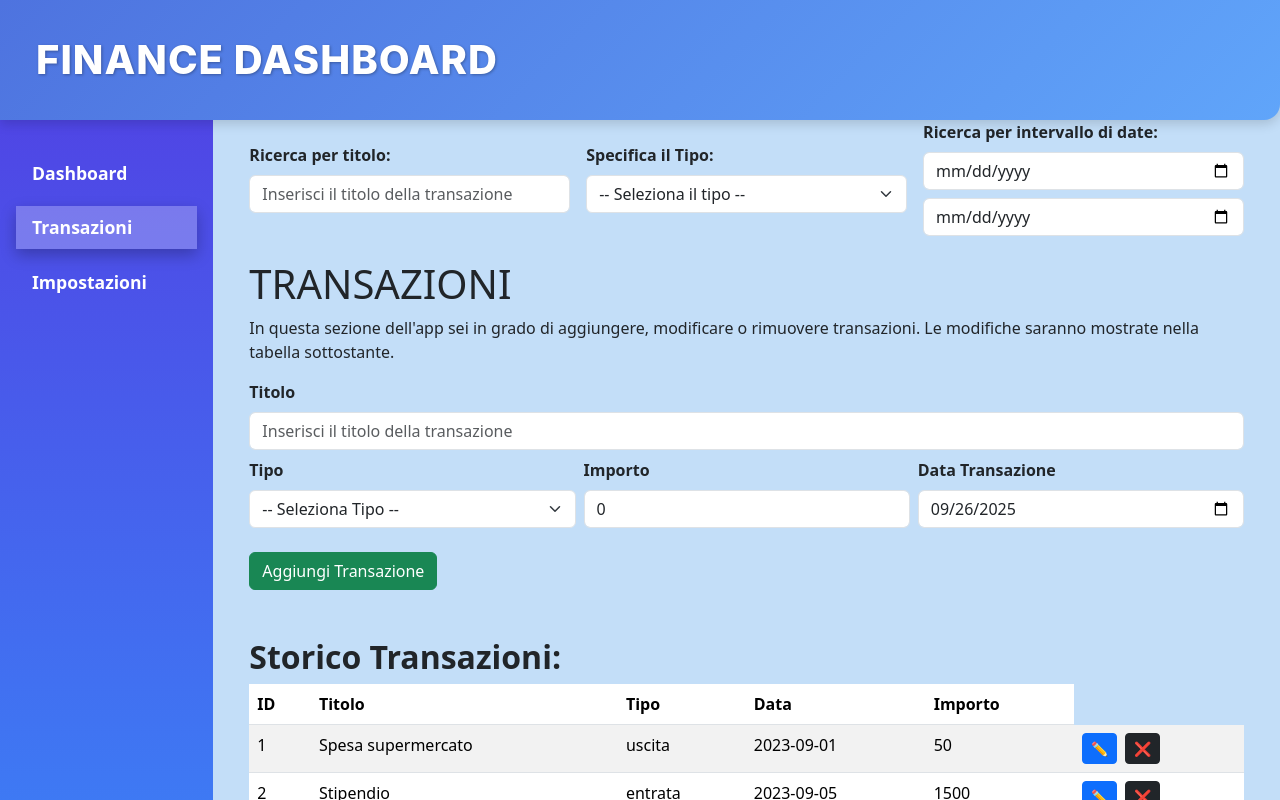
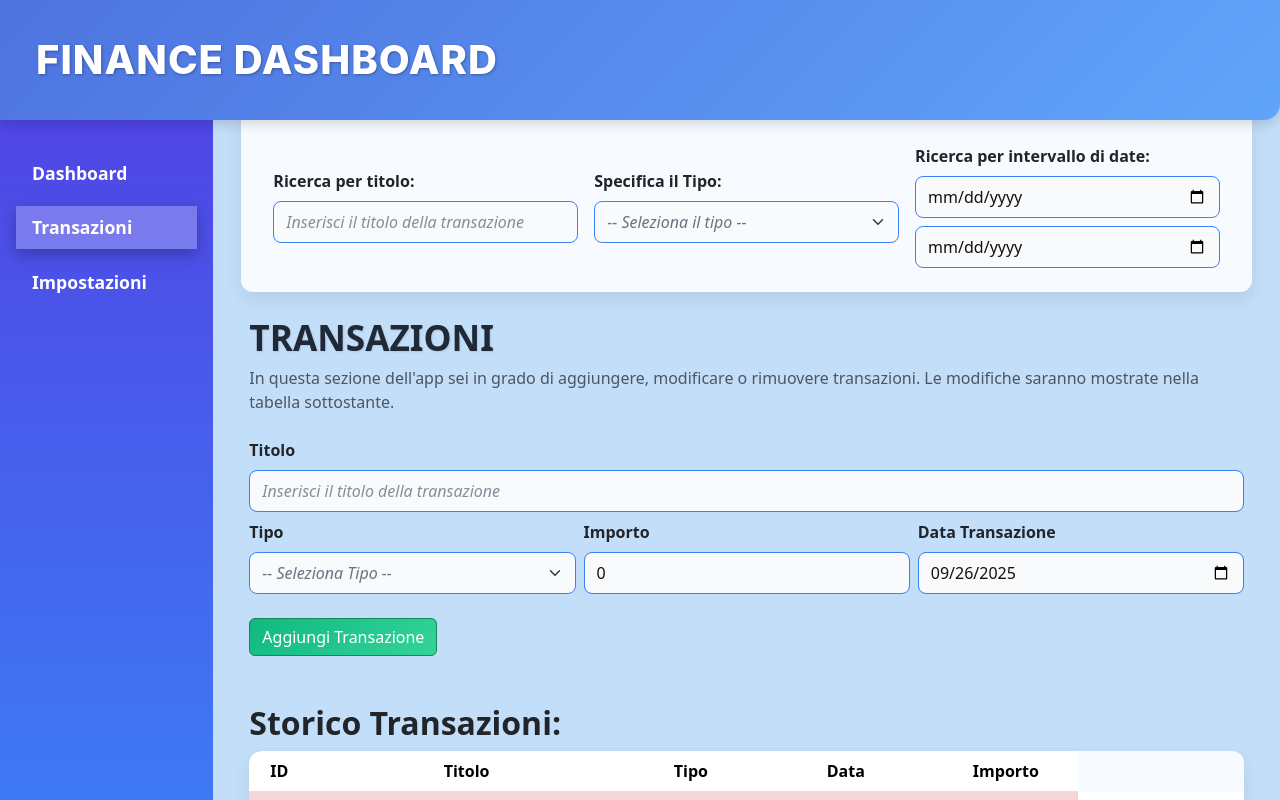
Before and after one commit to GiuseppeLiGioi/personal-finance-dashboard, a React (Vite) app: page /transactions in a window 1280 px wide. Shown: the top 800 px of the page. Built offline with nearby package versions, Linux system fonts and the light colour scheme.

Commit message:
added. style on Transictions's page

```diff
--- a/src/assets/Components/TransactionForm.jsx
+++ /dev/null
@@ -1,5 +0,0 @@
-export default function TransactionForm(){
-    return(
-        <h2>Sono TransactionForm</h2>
-    )
-}
--- a/src/assets/Components/TransactionList.jsx
+++ /dev/null
@@ -1,5 +0,0 @@
-export default function TransactionList(){
-    return(
-        <h2>Sono TransactionList</h2>
-    )
-}
--- a/src/assets/Pages/Dashboard.jsx
+++ b/src/assets/Pages/Dashboard.jsx
@@ -21,7 +21,7 @@ export default function Dashboard({ transactions, setTransactions }) {
     return (
         <div className="container-fluid px-4 dashboard">
 
-            {/* ====== Metriche ====== */}
+
             <div className="row row-cols-2 row-cols-md-4 justify-content-center g-3">
                 <div className="col">
                     <div className="card card-saldo">
@@ -60,7 +60,7 @@ export default function Dashboard({ transactions, setTransactions }) {
                 </div>
             </div>
 
-            {/* ====== Grafici ====== */}
+
             <div className="row row-cols-1 row-cols-md-2 justify-content-center g-3">
                 <div className="col-md-8 mt-5">
                     <div className="card card-balance card-chart">
--- a/src/assets/Pages/Transactions.jsx
+++ b/src/assets/Pages/Transactions.jsx
@@ -70,12 +70,12 @@ export default function Transactions({ transactions, setTransactions }) {
     return (
         <div className="container-fluid px-4">
 
-            <div className="row mb-4 justify-content-center align-items-center g-3">
+            <div className="container-filters row mb-4 justify-content-center align-items-center g-3">
                 <div className="col">
                     <label className="form-label"><strong>Ricerca per titolo:</strong></label>
                     <input
                         type="text"
-                        className="form-control"
+                        className="form-input form-control"
                         placeholder="Inserisci il titolo della transazione"
                         value={search}
                         onChange={(e) => setSearch(e.target.value)}
@@ -85,7 +85,7 @@ export default function Transactions({ transactions, setTransactions }) {
                 <div className="col">
                     <label className="form-label"><strong>Specifica il Tipo:</strong></label>
                     <select
-                        className="form-select"
+                        className="form-input form-select"
                         value={selectedType}
                         onChange={(e) => setSelectedType(e.target.value)}
                     >
@@ -100,7 +100,7 @@ export default function Transactions({ transactions, setTransactions }) {
                     <label className="form-label"><strong>Ricerca per intervallo di date:</strong></label>
                     <input
                         type="date"
-                        className="form-control"
+                        className="form-input form-control"
                         placeholder="Inserisci data di inizio"
                         value={started}
                         onChange={(e) => setStarted(e.target.value)}
@@ -108,7 +108,7 @@ export default function Transactions({ transactions, setTransactions }) {
 
                     <input
                         type="date"
-                        className="form-control mt-2"
+                        className="form-input form-control mt-2"
                         placeholder="Inserisci data di fine"
                         value={ended}
                         onChange={(e) => setEnded(e.target.value)}
@@ -125,7 +125,7 @@ export default function Transactions({ transactions, setTransactions }) {
                 <label className="form-label"><strong>Titolo</strong></label>
                 <input
                     type="text"
-                    className="form-control"
+                    className="form-input form-control"
                     placeholder="Inserisci il titolo della transazione"
                     value={title}
                     onChange={(e) => setTitle(e.target.value)}
@@ -140,7 +140,7 @@ export default function Transactions({ transactions, setTransactions }) {
                     <div className="mb-2">
                         <label className="form-label"><strong>Tipo</strong></label>
                         <select
-                            className="form-select"
+                            className="form-input form-select"
                             value={type}
                             onChange={(e) => setType(e.target.value)}
                         >
@@ -161,7 +161,7 @@ export default function Transactions({ transactions, setTransactions }) {
                         <label className="form-label"><strong>Importo</strong></label>
                         <input
                             type="number"
-                            className="form-control"
+                            className="form-input form-control"
                             placeholder="Inserisci l'ammontare della transazione"
                             value={amount}
                             onChange={(e) => setAmount(Number(e.target.value))}
@@ -177,7 +177,7 @@ export default function Transactions({ transactions, setTransactions }) {
                         <label className="form-label"><strong>Data Transazione</strong></label>
                         <input
                             type="date"
-                            className="form-control"
+                            className="form-input form-control"
                             placeholder="Inserisci la data della transazione"
                             value={date}
                             onChange={(e) => setDate(e.target.value)}
@@ -190,14 +190,14 @@ export default function Transactions({ transactions, setTransactions }) {
 
             <div className="mt-5">
                 <h2><strong>Storico Transazioni:</strong></h2>
-                <table className="table table-striped">
+                <table className="table-transactions table">
                     <thead>
                         <tr>
-                            <th>ID</th>
-                            <th>Titolo</th>
-                            <th>Tipo</th>
-                            <th>Data</th>
-                            <th>Importo</th>
+                            <th className="th-table-transaction">ID</th>
+                            <th className="th-table-transaction">Titolo</th>
+                            <th className="th-table-transaction">Tipo</th>
+                            <th className="th-table-transaction">Data</th>
+                            <th className="th-table-transaction">Importo</th>
                         </tr>
                     </thead>
 
@@ -205,17 +205,17 @@ export default function Transactions({ transactions, setTransactions }) {
                         {
                             filteredTransactions.map((f) => (
                                 <tr key={f.id}>
-                                    <td>{f.id}</td>
-                                    <td>{f.title}</td>
-                                    <td>{f.type}</td>
-                                    <td>{f.date}</td>
-                                    <td>{f.amount}</td>
+                                    <td className={f.type === "entrata" ? "tr-green" : "tr-red"}>{f.id}</td>
+                                    <td className={f.type === "entrata" ? "tr-green" : "tr-red"}>{f.title}</td>
+                                    <td className={f.type === "entrata" ? "tr-green" : "tr-red"}>{f.type}</td>
+                                    <td className={f.type === "entrata" ? "tr-green" : "tr-red"}>{f.date}</td>
+                                    <td className={f.type === "entrata" ? "tr-green" : "tr-red"}>{f.amount}</td>
                                     <td className="d-flex gap-2">
-                                        <button className="btn btn-primary btn-sm" onClick={() => {
+                                        <button className="btn-table-transactions-update btn btn-primary btn-sm" onClick={() => {
                                             editTransaction(f.id)
                                             setShow(true)
                                         }}>✏️</button>
-                                        <button className="btn btn-dark btn-sm" onClick={() => deleteTransaction(f.id)}>❌</button>
+                                        <button className="btn-table-transactions-remove btn btn-dark btn-sm" onClick={() => deleteTransaction(f.id)}>❌</button>
                                     </td>
                                 </tr>
                             ))
--- a/src/index.css
+++ b/src/index.css
@@ -1,4 +1,5 @@
-body, html {
+body,
+html {
     background-color: #c3def8 !important;
     font-family: 'Inter', sans-serif;
     margin: 0;
@@ -6,13 +7,13 @@ body, html {
     color: #333;
 }
 
-.sidebar{
+.sidebar {
     height: 100vh;
     background-color: rgb(75, 216, 164);
     padding: 10px;
 }
 
-.container-graphic{
+.container-graphic {
     background-color: red;
     height: 200px;
 }
@@ -53,7 +54,7 @@ body, html {
     font-size: 1.6rem;
     font-weight: 700;
     color: #003366;
-    text-shadow: 1px 1px 2px rgba(0,0,0,0.2);
+    text-shadow: 1px 1px 2px rgba(0, 0, 0, 0.2);
 }
 
 .modal-body {
@@ -91,7 +92,7 @@ body, html {
     border-radius: 10px;
     font-weight: 600;
     transition: all 0.25s ease-in-out;
-    box-shadow: 0 4px 8px rgba(0,0,0,0.15);
+    box-shadow: 0 4px 8px rgba(0, 0, 0, 0.15);
 }
 
 .modal-footer .btn-primary {
@@ -103,7 +104,7 @@ body, html {
 .modal-footer .btn-primary:hover {
     background-color: #0056b3;
     transform: translateY(-2px);
-    box-shadow: 0 6px 12px rgba(0,0,0,0.25);
+    box-shadow: 0 6px 12px rgba(0, 0, 0, 0.25);
 }
 
 .modal-footer .btn-secondary {
@@ -115,15 +116,23 @@ body, html {
 .modal-footer .btn-secondary:hover {
     background-color: #495057;
     transform: translateY(-2px);
-    box-shadow: 0 6px 12px rgba(0,0,0,0.25);
+    box-shadow: 0 6px 12px rgba(0, 0, 0, 0.25);
 }
 
 @keyframes fadeIn {
-    from { opacity: 0; transform: translateY(-15px) scale(0.95); }
-    to { opacity: 1; transform: translateY(0) scale(1); }
+    from {
+        opacity: 0;
+        transform: translateY(-15px) scale(0.95);
     }
 
-.dashboard-card-p, .dashboard-card-title{
+    to {
+        opacity: 1;
+        transform: translateY(0) scale(1);
+    }
+}
+
+.dashboard-card-p,
+.dashboard-card-title {
     color: white;
 }
 
@@ -144,7 +153,7 @@ body, html {
 
 .card:hover {
     transform: translateY(-6px) scale(1.02);
-  box-shadow: 0 18px 35px rgba(0,0,0,0.15);
+    box-shadow: 0 18px 35px rgba(0, 0, 0, 0.15);
 }
 
 
@@ -152,44 +161,69 @@ body, html {
     background: linear-gradient(135deg, #6f42c1, #9b6ef3);
     color: white !important;
 }
+
 .card-entrate {
     background: linear-gradient(135deg, #28a745, #51d88a);
     color: white !important;
 }
+
 .card-uscite {
     background: linear-gradient(135deg, #dc3545, #f87171);
     color: white !important;
 }
+
 .card-numero {
     background: linear-gradient(135deg, #17a2b8, #3bc9db);
     color: white !important;
 }
 
 
-.card-saldo:hover { box-shadow: 0 0 20px rgba(111,66,193,0.6); }
-.card-entrate:hover { box-shadow: 0 0 20px rgba(40,167,69,0.6); }
-.card-uscite:hover { box-shadow: 0 0 20px rgba(220,53,69,0.6); }
-.card-numero:hover { box-shadow: 0 0 20px rgba(23,162,184,0.6); }
+.card-saldo:hover {
+    box-shadow: 0 0 20px rgba(111, 66, 193, 0.6);
+}
+
+.card-entrate:hover {
+    box-shadow: 0 0 20px rgba(40, 167, 69, 0.6);
+}
+
+.card-uscite:hover {
+    box-shadow: 0 0 20px rgba(220, 53, 69, 0.6);
+}
+
+.card-numero:hover {
+    box-shadow: 0 0 20px rgba(23, 162, 184, 0.6);
+}
 
 
 .card-chart {
     background: #ffffffdd;
     border-radius: 1rem;
-  box-shadow: 0 8px 18px rgba(0,0,0,0.08);
+    box-shadow: 0 8px 18px rgba(0, 0, 0, 0.08);
     transition: all 0.35s ease;
     border: 2px solid white;
 }
 
 .card-chart:hover {
     transform: translateY(-4px) scale(1.01);
-  box-shadow: 0 14px 28px rgba(0,0,0,0.12);
+    box-shadow: 0 14px 28px rgba(0, 0, 0, 0.12);
 }
 
 
-.card-balance { background: linear-gradient(145deg, #edf0ff, #d6dbff); }
-.card-pie { background: linear-gradient(145deg, #e6fff4, #c8f5e2); }
-.card-bar { background: linear-gradient(145deg, #fffbe6, #fff3c4); }
-.card-heatmap { background: linear-gradient(145deg, #f3e6ff, #e2c8ff); }
+.card-balance {
+    background: linear-gradient(145deg, #edf0ff, #d6dbff);
+}
+
+.card-pie {
+    background: linear-gradient(145deg, #e6fff4, #c8f5e2);
+}
+
+.card-bar {
+    background: linear-gradient(145deg, #fffbe6, #fff3c4);
+}
+
+.card-heatmap {
+    background: linear-gradient(145deg, #f3e6ff, #e2c8ff);
+}
 
 
 .dashboard-card-title {
@@ -198,6 +232,7 @@ body, html {
     margin-bottom: 0.3rem;
     color: white !important;
 }
+
 .dashboard-card-p {
     font-size: 0.95rem;
     text-transform: uppercase;
@@ -211,6 +246,7 @@ body, html {
     font-weight: 700;
     color: #1f2937 !important;
 }
+
 .card-text {
     font-size: 0.95rem;
     color: #4b5563 !important;
@@ -219,8 +255,15 @@ body, html {
 
 
 @keyframes fadeInUp {
-  from { opacity: 0; transform: translateY(20px); }
-  to { opacity: 1; transform: translateY(0); }
+    from {
+        opacity: 0;
+        transform: translateY(20px);
+    }
+
+    to {
+        opacity: 1;
+        transform: translateY(0);
+    }
 }
 
 .card {
@@ -228,15 +271,31 @@ body, html {
 }
 
 
-.row .col:nth-child(1) .card { animation-delay: 0.1s; }
-.row .col:nth-child(2) .card { animation-delay: 0.2s; }
-.row .col:nth-child(3) .card { animation-delay: 0.3s; }
-.row .col:nth-child(4) .card { animation-delay: 0.4s; }
+.row .col:nth-child(1) .card {
+    animation-delay: 0.1s;
+}
+
+.row .col:nth-child(2) .card {
+    animation-delay: 0.2s;
+}
+
+.row .col:nth-child(3) .card {
+    animation-delay: 0.3s;
+}
+
+.row .col:nth-child(4) .card {
+    animation-delay: 0.4s;
+}
 
 
 @media (max-width: 768px) {
-  .dashboard-card-title { font-size: 1.5rem; }
-  .card-title { font-size: 1.2rem; }
+    .dashboard-card-title {
+        font-size: 1.5rem;
+    }
+
+    .card-title {
+        font-size: 1.2rem;
+    }
 }
 
 
@@ -244,7 +303,7 @@ body, html {
     width: 100%;
     padding: 1rem 2rem;
     background: linear-gradient(135deg, #4e73df, #60a5fa);
-  box-shadow: 0 4px 15px rgba(0,0,0,0.2);
+    box-shadow: 0 4px 15px rgba(0, 0, 0, 0.2);
     position: sticky;
     top: 0;
     z-index: 1000;
@@ -254,7 +313,7 @@ body, html {
 
 
 .navbar:hover {
-  box-shadow: 0 6px 25px rgba(0,0,0,0.25);
+    box-shadow: 0 6px 25px rgba(0, 0, 0, 0.25);
 }
 
 
@@ -265,10 +324,11 @@ body, html {
     padding: 20px;
     color: #fff;
     letter-spacing: 1px;
-  text-shadow: 1px 1px 3px rgba(0,0,0,0.3);
+    text-shadow: 1px 1px 3px rgba(0, 0, 0, 0.3);
     margin: 0;
     transition: all 0.3s ease;
 }
+
 @media (max-width: 768px) {
     .header-title {
         font-size: 1.8rem;
@@ -278,7 +338,7 @@ body, html {
 
 .header-title:hover {
     transform: scale(1.05);
-  text-shadow: 2px 2px 5px rgba(0,0,0,0.4);
+    text-shadow: 2px 2px 5px rgba(0, 0, 0, 0.4);
 }
 
 
@@ -311,7 +371,7 @@ body, html {
     background: #bce0fd;
     border-radius: 12px;
     padding: 1rem;
-  box-shadow: 0 10px 25px rgba(0,0,0,0.2);
+    box-shadow: 0 10px 25px rgba(0, 0, 0, 0.2);
     list-style: none;
     display: flex;
     flex-direction: column;
@@ -337,8 +397,15 @@ body, html {
 
 
 @keyframes slideDown {
-  0% { opacity: 0; transform: translateY(-10px); }
-  100% { opacity: 1; transform: translateY(0); }
+    0% {
+        opacity: 0;
+        transform: translateY(-10px);
+    }
+
+    100% {
+        opacity: 1;
+        transform: translateY(0);
+    }
 }
 
 
@@ -348,7 +415,7 @@ body, html {
     z-index: 999 !important;
     background-color: #3b82f6 !important;
     padding: 1rem 2rem !important;
-  box-shadow: 0 4px 12px rgba(0,0,0,0.15) !important;
+    box-shadow: 0 4px 12px rgba(0, 0, 0, 0.15) !important;
 }
 
 
@@ -361,15 +428,15 @@ body, html {
 }
 
 .sidebar-desk-wrapper .link-sidebar.nav-link:hover {
-  background-color: rgba(255,255,255,0.15) !important;
+    background-color: rgba(255, 255, 255, 0.15) !important;
     transform: translateX(6px);
-  box-shadow: 0 4px 12px rgba(0,0,0,0.2);
+    box-shadow: 0 4px 12px rgba(0, 0, 0, 0.2);
 }
 
 .sidebar-desk-wrapper .link-sidebar.nav-link.active {
-  background-color: rgba(255,255,255,0.25) !important;
+    background-color: rgba(255, 255, 255, 0.25) !important;
     font-weight: 700 !important;
-  box-shadow: 0 6px 15px rgba(0,0,0,0.25);
+    box-shadow: 0 6px 15px rgba(0, 0, 0, 0.25);
 }
 
 
@@ -380,3 +447,177 @@ body, html {
     background: linear-gradient(180deg, #4f46e5, #3b82f6) !important;
     padding: 2rem 1rem !important;
 }
+
+.title-pages {
+    font-size: 2.2rem;
+    font-weight: 800;
+    margin-top: 1rem;
+    color: #1f2937;
+    text-shadow: 1px 1px 2px rgba(0, 0, 0, 0.1);
+}
+
+.p-pages {
+    font-size: 1rem;
+    margin-bottom: 1.5rem;
+    color: #4b5563;
+}
+
+input.form-control.form-input {
+    border: 1.5px solid #3b82f6 !important;
+    border-radius: 8px !important;
+    padding: 0.5rem 0.75rem !important;
+    font-size: 1rem !important;
+    background-color: #f9fafb !important;
+    color: #111 !important;
+    transition: all 0.3s ease;
+}
+
+input.form-control.form-input::placeholder {
+    color: #6b7280 !important;
+    font-style: italic !important;
+    opacity: 0.8 !important;
+}
+
+input.form-control.form-input:focus::placeholder {
+    opacity: 0.5 !important;
+}
+
+select.form-select.form-input {
+    border: 1.5px solid #3b82f6 !important;
+    border-radius: 8px !important;
+    padding: 0.5rem 0.75rem !important;
+    font-size: 1rem !important;
+    background-color: #f9fafb !important;
+    color: #6b7280 !important;
+    font-style: italic !important;
+    transition: all 0.3s ease;
+}
+
+select.form-select.form-input:focus {
+    outline: none !important;
+    border-color: #2563eb !important;
+    box-shadow: 0 0 5px rgba(59, 130, 246, 0.5) !important;
+    color: #111 !important;
+    font-style: normal !important;
+}
+
+.container-filters {
+    background-color: #ffffffdd;
+    padding: 1.5rem;
+    border-radius: 12px;
+    box-shadow: 0 8px 18px rgba(0, 0, 0, 0.08);
+    transition: all 0.3s ease;
+}
+
+.container-filters:hover {
+    transform: translateY(-2px);
+    box-shadow: 0 12px 22px rgba(0, 0, 0, 0.12);
+}
+
+.btn-success {
+    background: linear-gradient(135deg, #10b981, #34d399);
+    border: none;
+    font-weight: 600;
+    padding: 10px 18px;
+    border-radius: 8px;
+    transition: all 0.25s ease-in-out;
+}
+
+.btn-success:hover {
+    transform: translateY(-2px);
+    box-shadow: 0 6px 12px rgba(0, 0, 0, 0.2);
+}
+
+.table-transactions {
+    width: 100%;
+    border-collapse: separate;
+    border-spacing: 0;
+    border-radius: 12px;
+    overflow: hidden;
+    box-shadow: 0 8px 18px rgba(0, 0, 0, 0.08);
+    background-color: #ffffffdd;
+    transition: all 0.3s ease;
+}
+
+.table-transactions thead {
+    background: linear-gradient(135deg, #6366f1, #818cf8);
+    color: #fff;
+}
+
+.th-table-transaction {
+    font-weight: 700;
+    padding: 12px 15px;
+    text-align: center;
+}
+
+.td-table-transactions {
+    padding: 12px 15px;
+    vertical-align: middle;
+    color: #1f2937;
+    transition: background 0.2s ease;
+}
+
+.table-transactions tbody tr:hover {
+    background-color: rgba(59, 130, 246, 0.1);
+}
+
+.btn-table-transactions-update {
+    background: linear-gradient(135deg, #3b82f6, #60a5fa);
+    color: #fff;
+    border: none;
+    transition: all 0.2s ease;
+}
+
+.btn-table-transactions-update:hover {
+    transform: translateY(-2px);
+    box-shadow: 0 4px 10px rgba(0, 0, 0, 0.15);
+}
+
+.btn-table-transactions-remove {
+    background: linear-gradient(135deg, #ef4444, #f87171);
+    color: #fff;
+    border: none;
+    transition: all 0.2s ease;
+}
+
+.btn-table-transactions-remove:hover {
+    transform: translateY(-2px);
+    box-shadow: 0 4px 10px rgba(0, 0, 0, 0.15);
+}
+.tr-green {
+    background-color: #10b98133 !important;
+    color: #065f46;
+    font-weight: 600;
+    text-align: center;
+    transition: all 0.3s ease;
+}
+
+.tr-red {
+    background-color: #ef444433 !important;
+    color: #991b1b;
+    font-weight: 600;
+    text-align: center;
+    transition: all 0.3s ease;
+}
+
+
+
+@media (max-width: 768px) {
+    .title-pages {
+        font-size: 1.8rem;
+    }
+
+    .form-input {
+        font-size: 0.9rem;
+    }
+
+    .table-transactions th,
+    .table-transactions td {
+        padding: 8px 10px;
+    }
+
+    .btn-success {
+        padding: 8px 14px;
+        font-size: 0.95rem;
+    }
+}
```
Lines whose indentation alone changed are shown as unchanged.
